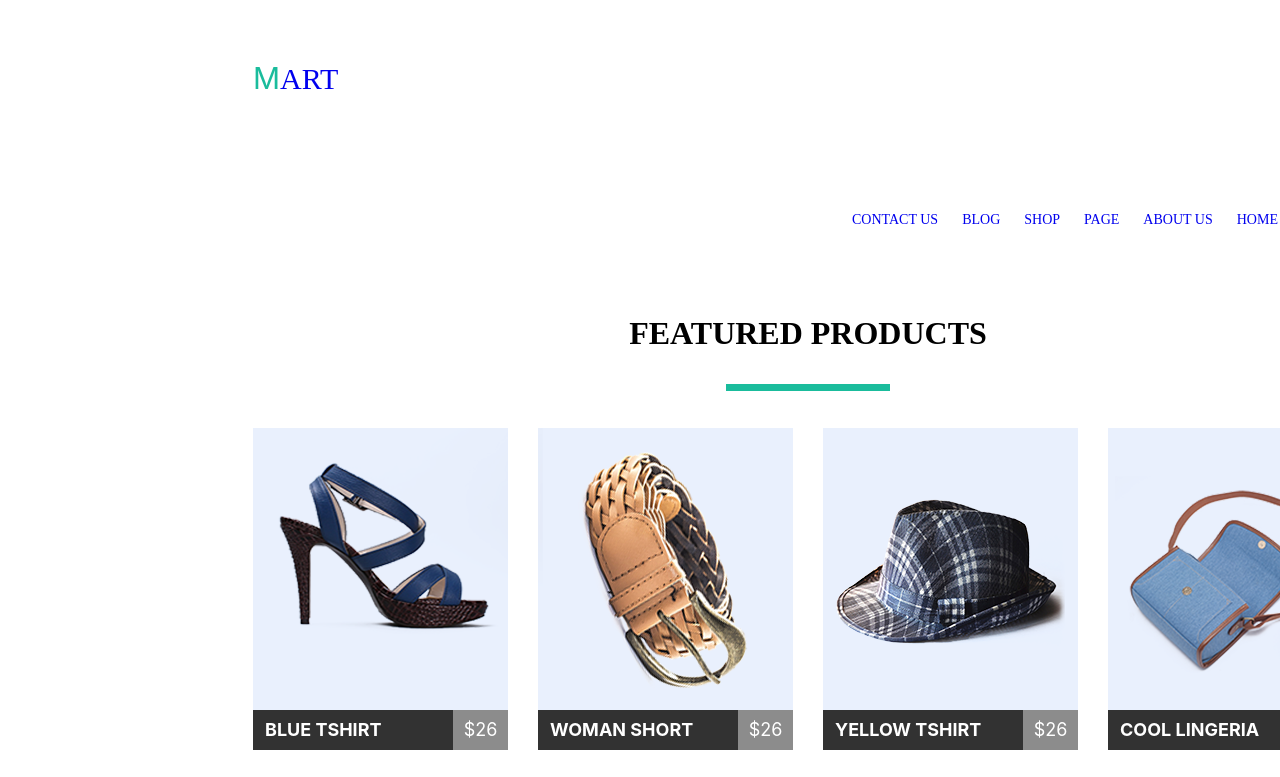
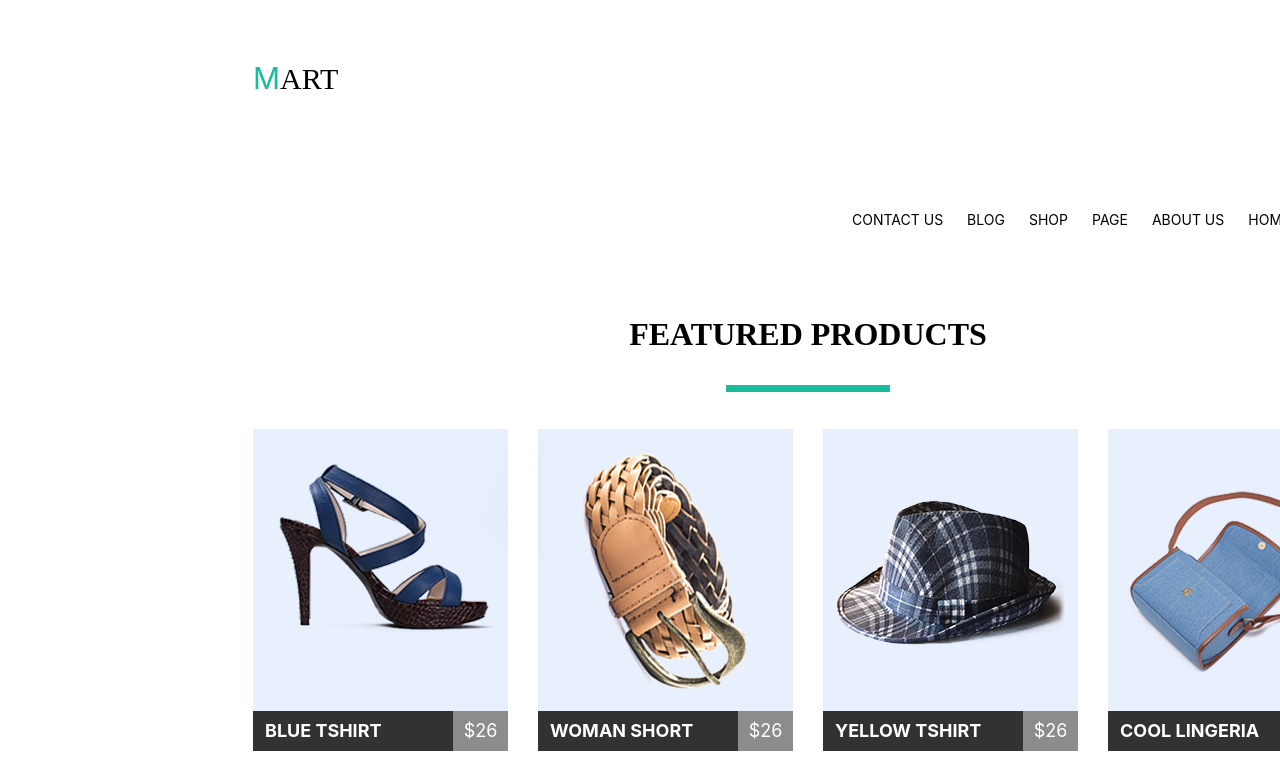
Before and after one commit to bahures/module-04, a plain HTML site: page index.html in a window 1280 px wide. Shown: the top 777 px of the page. Drawn offline with Linux system fonts and the light colour scheme.

Commit message:
second push

```diff
--- a/style.css
+++ b/style.css
@@ -17,6 +17,7 @@ body {
   float: left;
   display: inline-block;
   margin: 54px 0;
+  color: black;
 }
 
 .logo-link::first-letter {
@@ -50,6 +51,8 @@ body {
 
 .nav-link {
   text-decoration: none;
+  color: black;
+  font-family: -apple-system, BlinkMacSystemFont, 'Segoe UI', Roboto, Oxygen, Ubuntu, Cantarell, 'Open Sans', 'Helvetica Neue', sans-serif;
 }
 
 
```
